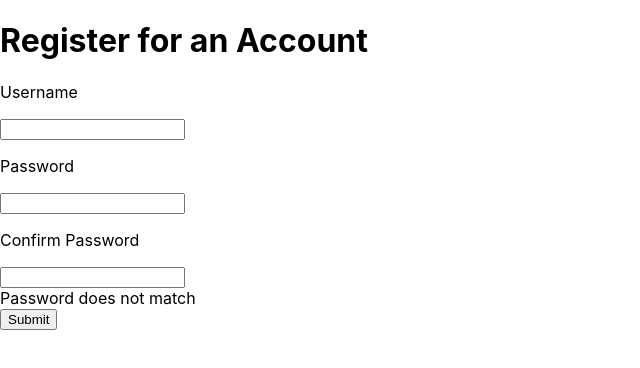
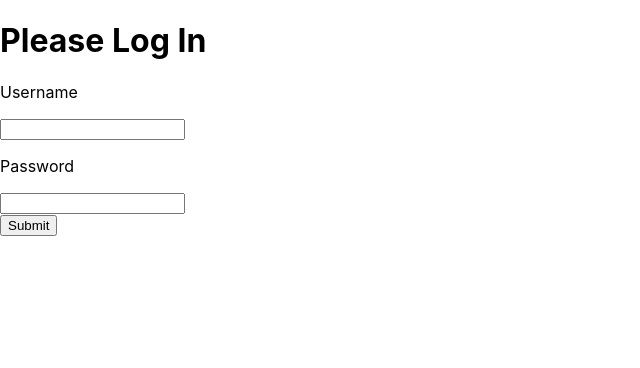
Before and after one commit to JasonLee/JustDanceWithHumanPoseEstimation, a React (Create React App) app in the folder frontend/: page / in a window 1280 px wide. Shown: the top 368 px of the page, without its empty margins (0-640 px from the left). Built offline with nearby package versions, Linux system fonts and the light colour scheme.

Commit message:
added token into sessionStorage

```diff
--- a/frontend/src/App.js
+++ b/frontend/src/App.js
@@ -2,13 +2,14 @@ import React, { useState } from 'react';
 import './App.css';
 import SongList from './components/SongList';
 import Login from './components/Login';
+import useToken from './services/useToken';
 import Register from './components/Register';
 
 function App() {
-  const [token, setToken] = useState();
+	const { token, setToken } = useToken();
 
 	if (!token) {
-    return <Register setToken={setToken} />
+		return <Login setToken={setToken} />
 	}
 
 	return (
--- a/frontend/src/components/Login.js
+++ b/frontend/src/components/Login.js
@@ -1,19 +1,6 @@
 import React, { useState } from 'react';
 import PropTypes from 'prop-types';
 import axios from 'axios';
-
-async function loginUser(credentials) {
-    axios.post("/login", {
-        username: credentials.username,
-        password: credentials.password
-    }).then(res => {
-        let token = res.data;
-        console.log(token);
-        return token
-    }).catch((error) => {
-        console.log(error);
-    });
-}
 
 export default function Login({ setToken }) {
     const [username, setUserName] = useState();
@@ -21,11 +8,16 @@ export default function Login({ setToken }) {
 
     const handleSubmit = async e => {
         e.preventDefault();
-        const token = await loginUser({
-            username,
-            password
+
+        axios.post("/login", {
+            username: username,
+            password: password
+        }).then(res => {
+            const token = res.data;
+            setToken(token);
+        }).catch((error) => {
+            console.log(error);
         });
-        setToken(token);
     }
 
     return (
--- /dev/null
+++ b/frontend/src/services/useToken.js
@@ -0,0 +1,21 @@
+import { useState } from 'react';
+
+export default function useToken() {
+	const getToken = () => {
+		const tokenString = sessionStorage.getItem('token');
+		const userToken = JSON.parse(tokenString);
+		return userToken?.token
+	};
+
+	const [token, setToken] = useState(getToken());
+
+	const saveToken = userToken => {
+		sessionStorage.setItem('token', JSON.stringify(userToken));
+		setToken(userToken.token);
+	};
+
+	return {
+		setToken: saveToken,
+		token
+	}
+}
```
Lines whose indentation alone changed are shown as unchanged.
